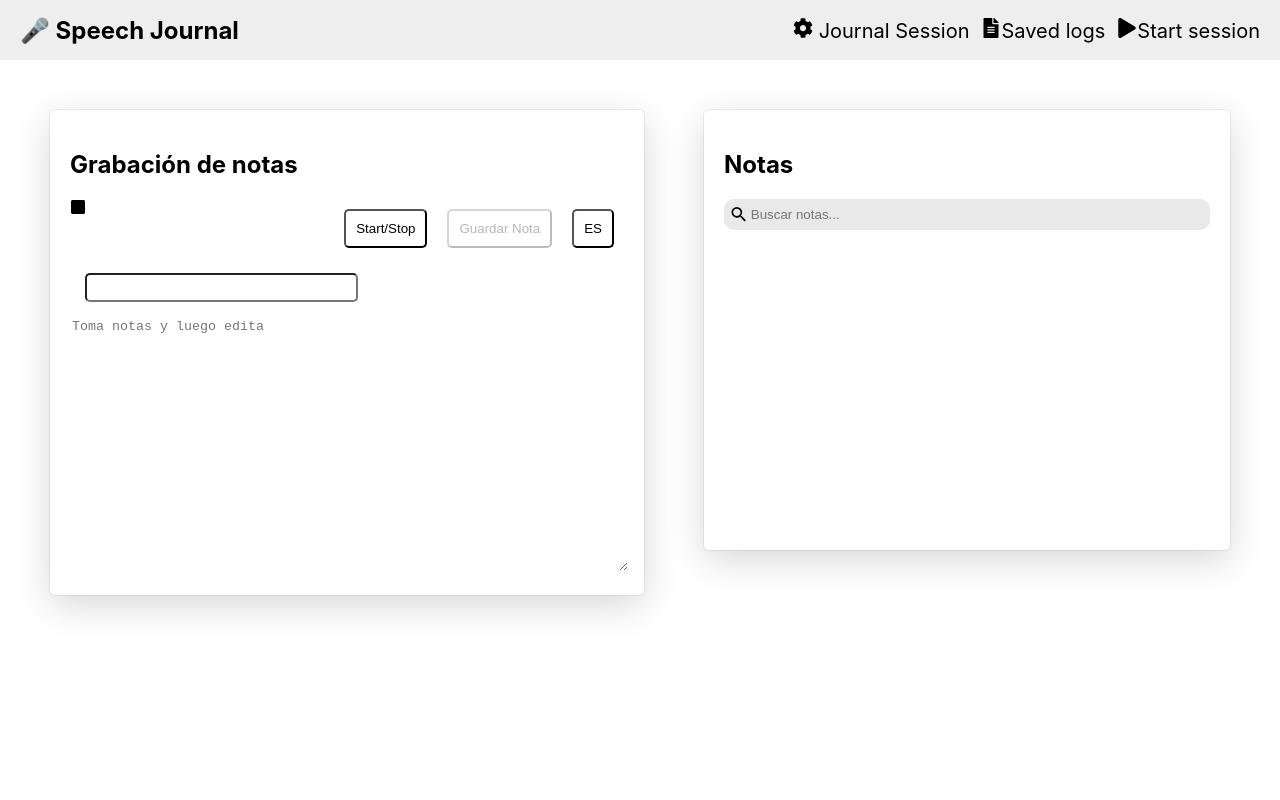
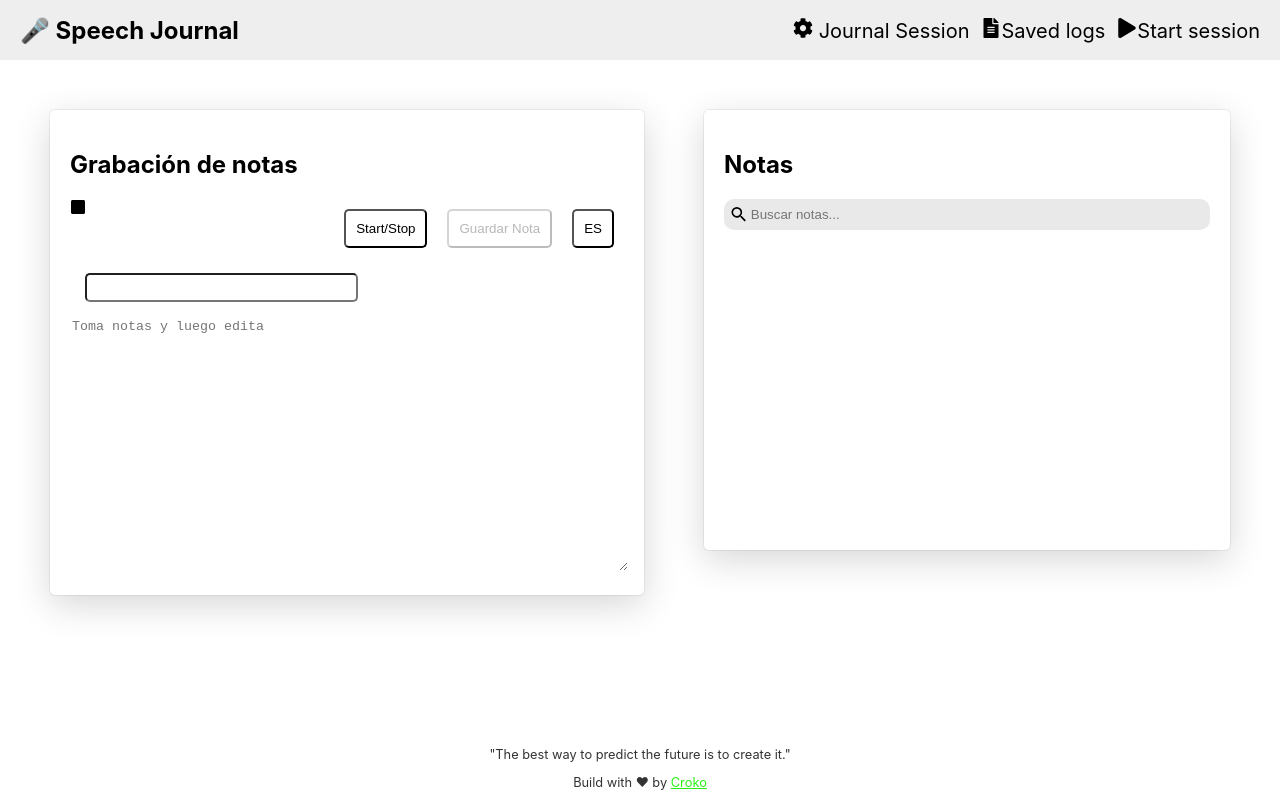
Before and after one commit to croko22/speech-journal, a React (Vite) app: page / in a window 1280 px wide. Built offline with nearby package versions, Linux system fonts and the light colour scheme.

Commit message:
Footer, in session page

```diff
--- a/src/App.jsx
+++ b/src/App.jsx
@@ -1,21 +1,27 @@
-import  {BrowserRouter, Routes, Route} from 'react-router-dom'
-import Header from './components/Header'
-import Home from './pages/Home'
-import SessionConfig from './pages/SessionConfig'
+import { BrowserRouter, Routes, Route } from "react-router-dom";
+import Footer from "./components/Footer/Footer";
+import Header from "./components/Header";
+import Home from "./pages/Home";
+import InSession from "./pages/InSession";
+import SessionConfig from "./pages/SessionConfig";
 
 function App() {
   return (
     <>
-    {/* //TODO: Hacer una store de la data en sustand */}
-    <Header/>
-    <BrowserRouter>
-      <Routes>
-        <Route path="/" element={<Home/>}/>
-        <Route path="/session" element={<SessionConfig/>}/>
-      </Routes>
-    </BrowserRouter>
+      {/* //TODO: Hacer una store de la data en sustand */}
+      <Header />
+      <BrowserRouter>
+        <Routes>
+          <Route path="/" element={<Home />} />
+          <Route path="/session" element={<SessionConfig />} />
+          <Route path="/session/:sessionId" element={<SessionConfig />} />
+          <Route path="/in-session" element={<InSession />} />
+          <Route path="*" element={<div>404</div>} />
+        </Routes>
+      </BrowserRouter>
+      <Footer />
     </>
-  )
+  );
 }
 
-export default App
+export default App;
--- /dev/null
+++ b/src/components/Footer/Footer.jsx
@@ -0,0 +1,18 @@
+import React from "react";
+import "./Footer.scss";
+
+const Footer = () => {
+  return (
+    <footer>
+      <p>"The best way to predict the future is to create it." </p>
+      <p>
+        Build with <span>❤</span> by{" "}
+        <a href="https://twitter.com/croko_dev" target="_blank">
+          Croko
+        </a>
+      </p>
+    </footer>
+  );
+};
+
+export default Footer;
--- /dev/null
+++ b/src/components/Footer/Footer.scss
@@ -0,0 +1,15 @@
+footer {
+    color: #333;
+    padding: 1rem;
+    text-align: center;
+    position: fixed;
+    height: 50px;
+    bottom: 0px;
+    left: 0px;
+    right: 0px;
+    margin-bottom: 0px;
+    font-size: 0.8rem;
+}
+a {
+    color: #29f116;
+}
--- a/src/components/Header.jsx
+++ b/src/components/Header.jsx
@@ -1,18 +1,27 @@
-import { FaCog, FaFileAlt, FaPlay } from 'react-icons/fa';
-import './Header.scss'
+import { FaCog, FaFileAlt, FaPlay } from "react-icons/fa";
+import "./Header.scss";
 
 const Header = () => {
+  return (
+    <div className="header">
+      <a className="header-title" href="/">
+        🎤 Speech Journal
+      </a>
+      <div>
+        <a className="header-link" href="/session">
+          <FaCog /> Journal Session
+        </a>
+        <a className="header-link" href="/">
+          <FaFileAlt />
+          Saved logs
+        </a>
+        <a className="header-link" href="/in-session">
+          <FaPlay />
+          Start session
+        </a>
+      </div>
+    </div>
+  );
+};
 
-  return (
-    <div className='header'>
-        <a className='header-title' href='/'>🎤 Speech Journal</a>
-        <div>
-          <a className='header-link' href="/session"><FaCog/> Journal Session</a>
-          <a className='header-link' href="/"><FaFileAlt/>Saved logs</a>
-          <a className='header-link' href="/"><FaPlay/>Start session</a>
-        </div>
-    </div>
-  )
-}
-
-export default Header
+export default Header;
--- /dev/null
+++ b/src/pages/InSession.jsx
@@ -0,0 +1,36 @@
+import React, { useEffect, useState } from "react";
+
+const InSession = () => {
+  const storedSessions = JSON.parse(localStorage.getItem("Sessions"));
+  //? Question phases (Think, answer, next)
+  const quesTionPhases = ["think", "answer", "next"];
+  //TODO: Add logic to change question when phase is "next"
+  const [questionsPhase, setQuestionsPhase] = useState(quesTionPhases[0]);
+  const [currentQuestion, setCurrentQuestion] = useState(storedSessions[0]);
+  const [counter, setCounter] = useState(currentQuestion.timeToThink);
+  useEffect(() => {
+    counter > 0 && setTimeout(() => setCounter(counter - 1), 1000);
+    if (counter === 0 && questionsPhase === "think") {
+      setCounter(currentQuestion.timeToAnswer);
+      setQuestionsPhase(quesTionPhases[1]);
+    }
+    if (counter === 0 && questionsPhase === "answer") {
+      setQuestionsPhase(quesTionPhases[2]);
+    }
+  }, [counter]);
+
+  return (
+    <div>
+      <h1>InSession</h1>
+      <h2>{questionsPhase}</h2>
+      <p className="timer">{counter}</p>
+      {
+        <div key={currentQuestion.id}>
+          <h3>{currentQuestion.question}</h3>
+        </div>
+      }
+    </div>
+  );
+};
+
+export default InSession;
```
